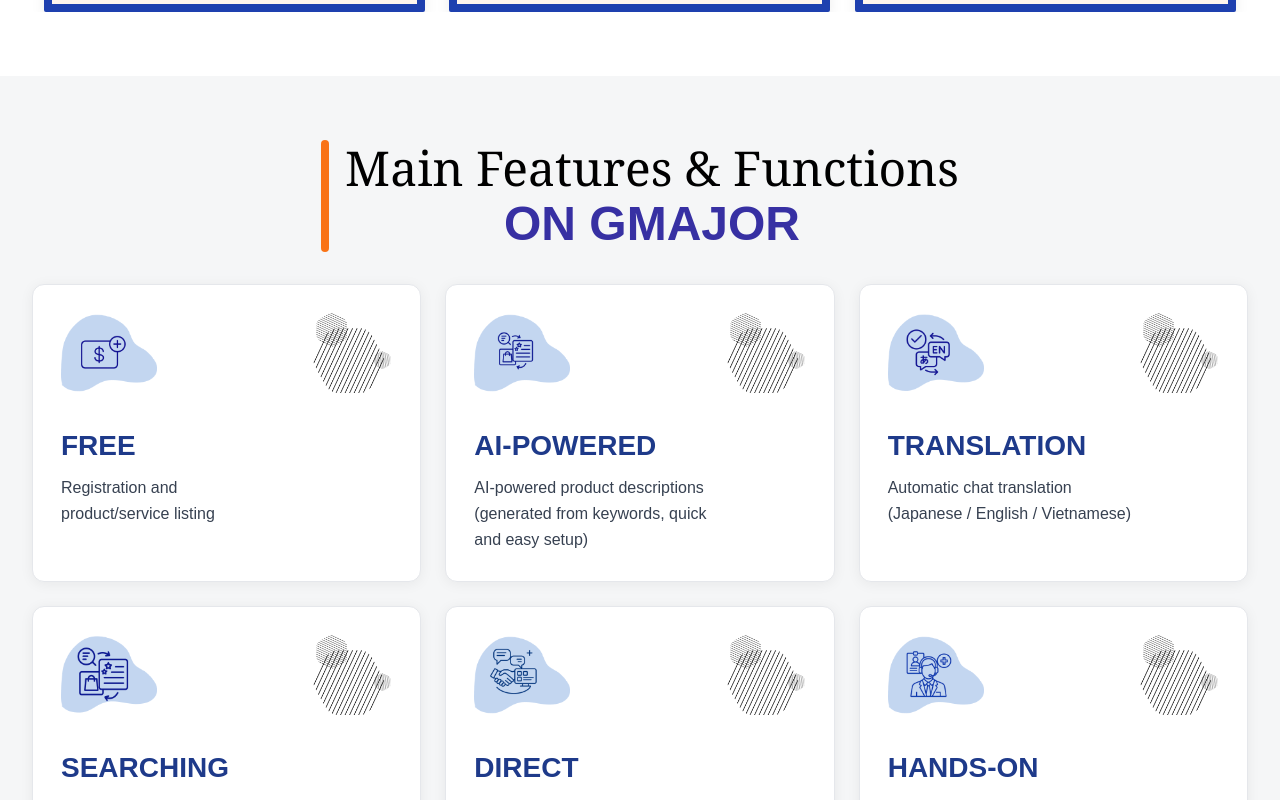
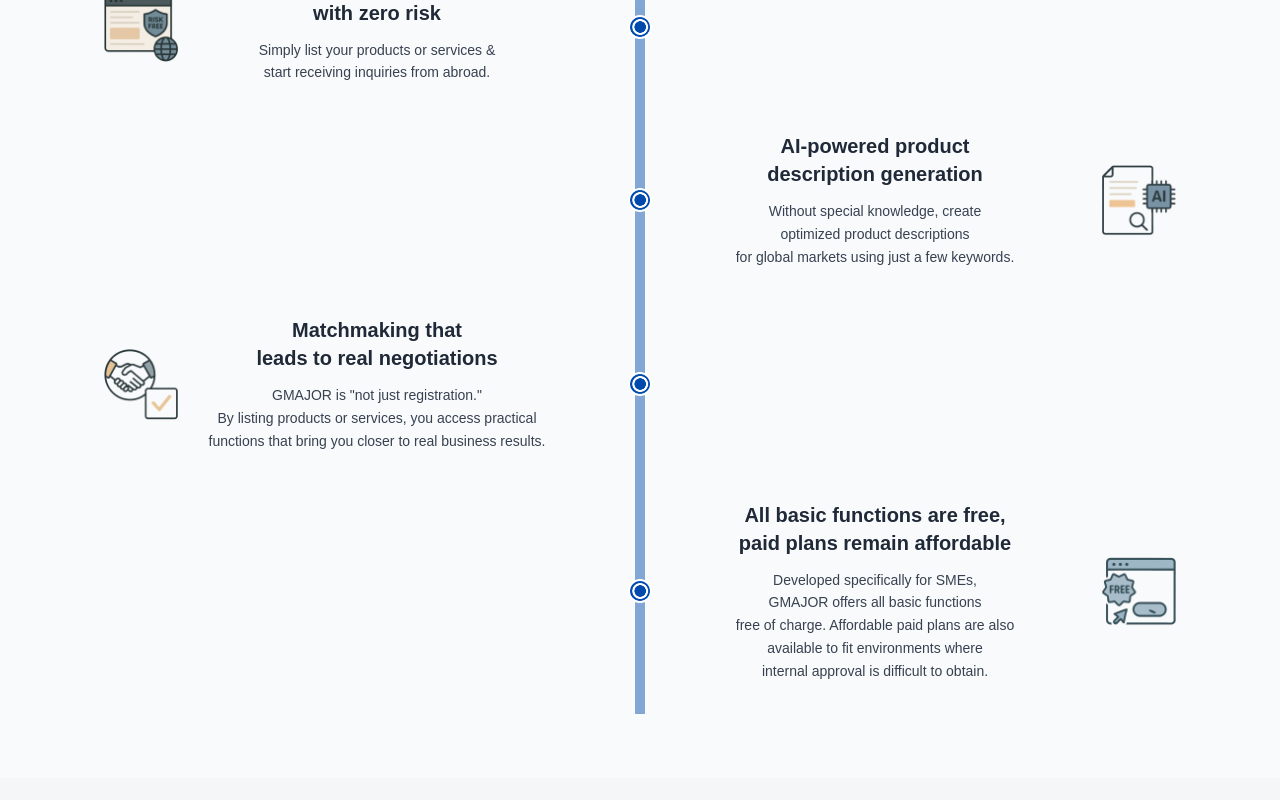
Before and after one commit to gmajorglobal/gmajor-landing, a Next.js app: page /en in a window 1280 px wide. Shown: the part 2320-3120 px from the top of the page. Built offline with nearby package versions, Linux system fonts and the light colour scheme.

Commit message:
fix en and vi

```diff
--- a/app/components/FeatureGrid.tsx
+++ b/app/components/FeatureGrid.tsx
@@ -100,7 +100,7 @@
 
                                     {/* Text */}
                                     <div className="text-center md:text-left">
-                                        <h3 className="text-[18px] md:text-[28px] font-extrabold uppercase text-blue-900 transition-colors duration-300 group-hover:text-white whitespace-pre-line">
+                                        <h3 className="text-[18px] md:text-[20px] font-extrabold uppercase text-blue-900 transition-colors duration-300 group-hover:text-white whitespace-pre-line">
                                             {t(`featureGrid.features.${feature.key}.title`)}
                                         </h3>
                                         <p className="mt-1 md:mt-2 leading-relaxed text-sm md:text-[16px] max-w-[440px] text-gray-700 transition-colors duration-300 group-hover:text-white/90 whitespace-pre-line">
--- a/app/components/InfoSection.tsx
+++ b/app/components/InfoSection.tsx
@@ -23,8 +23,8 @@
       <div className="max-w-7xl mx-auto px-3 sm:px-4 md:px-6">
         <div className="flex flex-col lg:flex-row justify-between items-center">
           {/* Left */}
-          <div className="space-y-4 sm:space-y-5 md:space-y-6 w-full md:w-[600px] lg:w-[400px]">
-            <h2 className="text-2xl sm:text-3xl md:text-4xl lg:text-5xl text-center lg:text-left font-black text-blue-900 lg:leading-[1.2] uppercase whitespace-pre-line">
+          <div className="space-y-4 sm:space-y-5 md:space-y-6 w-full md:w-[600px] lg:w-[800px]">
+            <h2 className="text-2xl sm:text-3xl md:text-4xl lg:text-4xl text-center lg:text-left font-black text-blue-900 lg:leading-[1.2] uppercase whitespace-pre-line">
               {t('infoSection.sectionTitle')}
             </h2>
             <div className="space-y-3 sm:space-y-4 text-sm sm:text-base md:text-lg lg:text-xl text-center lg:text-left text-blue-800 leading-relaxed whitespace-pre-line ">
--- a/app/components/InfoSectionTimeline.tsx
+++ b/app/components/InfoSectionTimeline.tsx
@@ -74,7 +74,7 @@
         {/* Timeline */}
         <div className="relative">
           {/* Central line - extends through all items - hidden on mobile */}
-          <div className="hidden md:block absolute left-1/2 transform -translate-x-1/2 w-2.5 bg-[#83a7d4]" style={{height: '1000px'}}></div>
+          <div className="hidden md:block absolute left-1/2 transform -translate-x-1/2 w-2.5 bg-[#83a7d4]" style={{height: '1100px'}}></div>
 
           {/* Timeline items */}
           <div className="space-y-16 md:space-y-4">
--- a/app/en/page.tsx
+++ b/app/en/page.tsx
@@ -5,6 +5,7 @@
 import Header from '../components/Header'
 import Hero from '../components/Hero'
 import InfoSection from '../components/InfoSection'
+import InfoSectionTimeline from '../components/InfoSectionTimeline'
 import FeaturesCarousel from '../components/FeaturesCarousel'
 import ComparisonSection from '../components/ComparisonSection'
 import FeatureGrid from '../components/FeatureGrid'
@@ -46,7 +47,7 @@
           <>
             <Hero locale={locale} />
             <InfoSection locale={locale} />
-            <FeaturesCarousel locale={locale} />
+            <InfoSectionTimeline locale={locale} />
             <FeatureGrid locale={locale} />
             <ComparisonTable
               locale={locale}
--- a/app/locales/en.json
+++ b/app/locales/en.json
@@ -31,23 +31,23 @@
       "answer": "It depends on your industry and products, but relevant inquiries can arrive very quickly."
     },
     "faq5": {
-      "question": "Do you provide negotiation support?",
+      "question": "Do you provide negotiation support ?",
       "answer": "Yes, optional support services by local specialists are available."
     },
     "faq6": {
-      "question": "Which countries does this platform primarily connect businesses from?",
+      "question": "Which countries’ businesses does the platform primarily connect?",
       "answer": "It primarily connects businesses from Japan, Vietnam, the United States, and China, with a particularly strong network in the Asia-Pacific region."
     },
     "faq7": {
-      "question": "Are there any country restrictions for registration on this platform?",
+      "question": "Is registration on the platform limited to certain countries?",
       "answer": "There are basically no restrictions, but we currently provide support in Japanese, English, and Vietnamese."
     },
     "faq8": {
-      "question": "Does GMAJOR charge service fees?",
+      "question": "Does GMAJOR charge a commission fee?",
       "answer": "Basic registration and listing are free. For transaction fees upon successful deals and paid support services, please contact us for detailed consultation."
     },
     "faq9": {
-      "question": "Does GMAJOR have an information security policy?",
+      "question": "Does GMAJOR have a privacy policy?",
       "answer": "Yes, we have strict security policies in place to protect our customers' valuable information and fully comply with all regulations."
     }
   },
@@ -92,24 +92,24 @@
     "imageAlt": "GMAJOR Consultation",
     "consultationText1": "Need further consultation?",
     "consultationText2": "Just leave your details,",
-    "consultationText3": "will accompany you",
+    "consultationText3": "and GMAJOR will always be by your side.",
     "form": {
       "nameLabel": "Full Name",
       "companyLabel": "Company Name",
       "phoneLabel": "Phone Number",
       "emailLabel": "Email",
       "messageLabel": "Message",
-      "submitButton": "SEND INFORMATION",
+      "submitButton": "SUBMIT INFORMATION",
       "submittingButton": "SENDING...",
-      "privacyText": "By pressing the \"Submit Information\" button, you are deemed to have accepted",
-      "privacyLink": "GMAJOR's Privacy Policy",
+      "privacyText": "By pressing the \"Submit Information\" button, you have accepted",
+      "privacyLink": "GMAJOR's Privacy Policy ",
       "privacyText2": "and agree to the terms and conditions.",
       "successMessage": "Thank you! Your information has been sent successfully. We will contact you soon.",
       "errorMessage": "Sorry, an error occurred. Please try again later."
     }
   },
   "infoSection": {
-    "sectionTitle": "WE FULLY \nUNDERSTAND THAT",
+    "sectionTitle": "Main challenges\nfaced by companies",
     "intro1": "In recent years, more and more SMEs \nhave been aiming to challenge \ninternational markets.",
     "intro2": "However, in reality, the following barriers \noften stand in the way:",
     "language": {
@@ -148,33 +148,33 @@
     "subheading": "ON GMAJOR",
     "features": {
       "free": {
-        "title": "FREE",
-        "description": "Registration and \nproduct/service listing",
+        "title": "Start by Registering\nand Listing for Free",
+        "description": "Free registration and\nproduct/service listing",
         "imageAlt": "Free"
       },
       "aiSupport": {
-        "title": "AI-POWERED",
-        "description": "AI-powered product descriptions \n(generated from keywords, quick \nand easy setup)",
+        "title": "AI Support Available",
+        "description": "AI-generated product descriptions (can be created from keywords)\nSimplified registration support",
         "imageAlt": "AI POWERED"
       },
       "translation": {
-        "title": "TRANSLATION",
-        "description": "Automatic chat translation \n(Japanese / English / Vietnamese)",
+        "title": "A World Without\nLanguage Barriers",
+        "description": "Automatic translation chat\nfunction for Japanese, English &\nVietnamese",
         "imageAlt": "Translation"
       },
       "search": {
-        "title": "SEARCHING",
-        "description": "Search & recommendation \nalgorithms based on \nindustry and purpose",
+        "title": "Regarding Search",
+        "description": "Search and recommendation\nalgorithms tailored to industries &\npurposes",
         "imageAlt": "SEARCHING"
       },
       "direct": {
-        "title": "DIRECT",
-        "description": "Business messaging for direct \nnegotiations, all managed in \none dashboard",
+        "title": "Provision of\nManagement System",
+        "description": "Direct messaging for negotiations\nBulk quotations\nCustomer & partner management\nAll-in-one dashboard",
         "imageAlt": "Direct"
       },
       "handsOn": {
-        "title": "HANDS-ON",
-        "description": "Optional support by \nlocal specialists",
+        "title": "Hands-on Services,\nPriority Display, Banner",
+        "description": "Comprehensive optional support by\nGMAJOR specialists (including hands-on\nservices and advertising plans)",
         "imageAlt": "HANDS-ON"
       }
     }
@@ -338,30 +338,30 @@
   },
   "timelineSection": {
     "subtitle": "Global Online B2B Matching Service",
-    "intro": "GMAJOR was created to solve these challenges.",
+    "intro": "GMAJOR was created to solve these exact above problems.",
     "global": {
-      "title": "Connect with Global\nBusinesses",
-      "description": "Food, textiles, furniture, agricultural products, IT,\nlogistics, and various Vietnamese companies\nare already registered."
+      "title": "Direct connections with\nglobal companies",
+      "description": "Japanese, American, Vietnamese, & Chinese companies (suppliers, factories, expansion-oriented firms)\nare already registered, creating a gateway\nfor Vietnamese businesses to go global."
     },
     "translate": {
-      "title": "Multilingual Automatic\nTranslation",
-      "description": "Input in Japanese and it will automatically\ntranslate to Vietnamese and English.\nSeamless communication with overseas partners."
+      "title": "Automatic multilingual translation",
+      "description": " in Vietnamese, and it will automatically be translated\ninto Japanese or English for seamless communication."
+    },
+    "riskfree": {
+      "title": "Free product/service listing\nwith zero risk",
+      "description": " Simply list your products or services &\nstart receiving inquiries from abroad."
+    },
+    "aibot": {
+      "title": "AI-powered product\ndescription generation",
+      "description": " Without special knowledge, create\noptimized product descriptions\nfor global markets using just a few keywords."
+    },
+    "connection": {
+      "title": "Matchmaking that\nleads to real negotiations",
+      "description": "GMAJOR is \"not just registration.\" \nBy listing products or services, you access practical\nfunctions that bring you closer to real business results."
     },
     "freepost": {
-      "title": "Free Listing with\nZero Risk",
-      "description": "Receive direct inquiries from Vietnamese\ncompanies and overseas buyers."
-    },
-    "aibot": {
-      "title": "AI-Powered Product\nDescription Generation",
-      "description": "Automatically create optimized descriptions\nfor overseas markets to enhance appeal."
-    },
-    "connection": {
-      "title": "Matching that Leads to\nReal Business Negotiations",
-      "description": "A system that doesn't just end with registration.\nEquipped with matching functions that\nlead to actual results."
-    },
-    "riskfree": {
-      "title": "All Basic Functions Free,\nAffordable Premium Plans",
-      "description": "GMAJOR provides full service as a comprehensive\ntransaction and matching platform, offering basic\nfunctions for free. For companies seeking more\nefficient support, we provide hands-on sales\nsupport by local representatives."
+      "title": "All basic functions are free,\npaid plans remain affordable",
+      "description": "Developed specifically for SMEs,\nGMAJOR offers all basic functions\nfree of charge. Affordable paid plans are also\navailable to fit environments where\ninternal approval is difficult to obtain."
     }
   },
   "lang": {
--- a/app/locales/vi.json
+++ b/app/locales/vi.json
@@ -35,7 +35,7 @@
       "answer": "Có, dịch vụ hỗ trợ tùy chọn bởi các chuyên gia địa phương luôn sẵn sàng."
     },
     "faq6": {
-      "question": "Nền tảng này chủ yếu kết nối doanh nghiệp từ những quốc gia nào?",
+      "question": "Nền tảng chủ yếu tập trung kết nối doanh nghiệp ở các nước nào ?",
       "answer": "Chủ yếu kết nối các doanh nghiệp từ Nhật Bản, Việt Nam, Mỹ và Trung Quốc, với mạng lưới mạnh mẽ đặc biệt trong khu vực châu Á-Thái Bình Dương."
     },
     "faq7": {
@@ -92,7 +92,7 @@
     "imageAlt": "Tư vấn GMAJOR",
     "consultationText1": "Bạn cần tư vấn thêm ?",
     "consultationText2": "Hãy để lại thông tin,",
-    "consultationText3": "sẽ đồng hành cùng bạn",
+    "consultationText3": "GMAJOR sẽ đồng hành cùng bạn",
     "form": {
       "nameLabel": "Họ và tên",
       "companyLabel": "Tên công ty",
@@ -109,9 +109,9 @@
     }
   },
   "infoSection": {
-    "sectionTitle": "CHÚNG TÔI \nHIỂU RẰNG",
-    "intro1": "Những năm gần đây, khát vọng vươn mình ra thị trường quốc tế của các doanh nghiệp vừa và nhỏ ngày càng lớn mạnh.",
-    "intro2": "Song, thực tế lại đặt ra nhiều rào cản không dễ vượt qua",
+    "sectionTitle": "Những khó khăn chính\ncủa doanh nghiệp",
+    "intro1": "Những năm gần đây, khát vọng vươn mình\nra thị trường quốc tế của các doanh nghiệp\nvừa và nhỏ ngày càng lớn mạnh.",
+    "intro2": "Song, thực tế lại đặt ra nhiều rào cản không\ndễ vượt qua",
     "language": {
       "title": "NGÔN NGỮ",
       "description": "Khi thiếu kỹ năng tiếng Anh hoặc tiếng Nhật, doanh nghiệp dễ bỏ lỡ cơ hội trong trao đổi email hay đàm phán."
@@ -148,33 +148,33 @@
     "subheading": "TRÊN NỀN TẢNG",
     "features": {
       "free": {
-        "title": "MIỄN PHÍ",
+        "title": "đăng ký và\nđăng tải miễn phí",
         "description": "Tạo tài khoản & đăng bài sản phẩm/dịch vụ",
         "imageAlt": "Miễn phí"
       },
       "aiSupport": {
-        "title": "AI HỖ TRỢ",
-        "description": "AI tự động mô tả sản phẩm dựa trên từ khóa",
+        "title": "Có hỗ trợ AI",
+        "description": "Tạo mô tả sản phẩm bằng AI (có thể tạo từ từ khóa)\nHỗ trợ đăng ký đơn giản",
         "imageAlt": "AI hỗ trợ"
       },
       "translation": {
-        "title": "DỊCH THUẬT",
-        "description": "Hệ thống dịch tin nhắn tự động \n(Tiếng Anh/Tiếng Việt/Tiếng Nhật)",
+        "title": "Một thế giới không\nrào cản ngôn ngữ",
+        "description": "Chức năng chat tự động dịch giữa\ntiếng Nhật, tiếng Anh và tiếng Việt",
         "imageAlt": "Dịch thuật"
       },
       "search": {
         "title": "TÌM KIẾM",
-        "description": "Thuật toán tìm kiếm thông minh, gợi ý theo ngành nghề & mục tiêu kinh doanh",
+        "description": "Thuật toán tìm kiếm và gợi ý phù hợp\nvới ngành nghề và mục đích",
         "imageAlt": "Tìm kiếm"
       },
       "direct": {
-        "title": "TRỰC TIẾP",
-        "description": "Nhắn tin và đàm phán trực tiếp, quản lý tập trung trên một bảng điều khiển duy nhất",
+        "title": "Cung cấp hệ thống\nquản lý",
+        "description": "Nhắn tin trao đổi thương mại (có thể đàm phán trực tiếp)\nBáo giá hàng loạt\nQuản lý khách hàng tiềm năng & đối tác\nMột dashboard quản lý tất cả",
         "imageAlt": "Trực tiếp"
       },
       "handsOn": {
-        "title": "HANDS-ON",
-        "description": "Hỗ trợ tuỳ chọn từ chuyên gia địa phương (Hands-On Service)",
+        "title": "Dịch vụ hỗ trợ trực tiếp,\nưu tiên hiển thị,\nuảng cáo banner",
+        "description": "Gói hỗ trợ tùy chọn toàn diện bởi các chuyên\ngia GMAJOR (bao gồm dịch vụ hỗ trợ trực\ntiếp,gói quảng cáo, v.v.)",
         "imageAlt": "Hands-on"
       }
     }
@@ -337,31 +337,31 @@
     }
   },
   "timelineSection": {
-    "subtitle": "Dịch vụ kết nối doanh nghiệp B2B toàn cầu trực tuyến",
-    "intro": "GMAJOR ra đời để giải quyết những thách thức này.",
+    "subtitle": "Diễn Đàn Doanh Nghiệp Kết Nối B2B Trực Tuyến",
+    "intro": "Giải pháp mở rộng thị trường quốc tế cho doanh nghiệp Việt Nam",
     "global": {
-      "title": "Kết nối với các doanh\nnghiệp toàn cầu",
-      "description": "Thực phẩm, dệt may, nội thất, nông sản, CNTT,\nvận chuyển và nhiều doanh nghiệp Việt Nam\nđa dạng đã đăng ký."
+      "title": "Kết nối trực tiếp với\ndoanh nghiệp toàn cầu",
+      "description": "Hàng loạt nhà cung cấp, nhà máy sản xuất & đối tác\nđến từ Nhật Bản, Mỹ, Trung Quốc, Việt Nam… đã sẵn sàng. Đây chính là cánh cổng giúp doanh nghiệp Việt Nam\ntiến gần hơn đến thị trường quốc tế."
     },
     "translate": {
-      "title": "Dịch tự động\nđa ngôn ngữ",
-      "description": "Nhập bằng tiếng Nhật sẽ tự động dịch sang\ntiếng Việt và tiếng Anh. Giao tiếp mượt mà\nvới đối tác nước ngoài."
+      "title": "Hệ thống tự động\nphiên dịch đa ngôn ngữ",
+      "description": "Bạn có thể nhắn tin thoải mái bằng tiếng Việt,\nhệ thống sẽ ngay lập tức chuyển đổi sang tiếng Anh hoặc tiếng Nhật, đảm bảo cuộc trò chuyện\nluôn liền mạch và hiệu quả."
+    },
+    "riskfree": {
+      "title": "Miễn phí đăng bài\nsản phẩm/dịch vụ, \nchẳng ngại rủi ro",
+      "description": "Chỉ cần đăng sản phẩm hoặc dịch vụ, bạn đã có cơ hội\nnhận yêu cầu hợp tác từ khắp nơi trên thế giới."
+    },
+    "aibot": {
+      "title": "Mô tả sản phẩm tối ưu với AI",
+      "description": "Không cần chuyên môn sâu, chỉ với vài từ khóa, AI sẽ giúp tạo nội dung, mô tả sản phẩm\nchuyên nghiệp, chuẩn hóa cho thị trường quốc tế."
+    },
+    "connection": {
+      "title": "Kết nối để tiến tới đàm phán thực sự",
+      "description": "GMAJOR không chỉ là nơi giới thiệu sản phẩm. Với những tính năng thiết thực, nền tảng này giúp bạn\nrút ngắn khoảng cách\ntừ bước giới thiệu đến bàn đàm phán và ký kết hợp đồng."
     },
     "freepost": {
-      "title": "Đăng tin miễn phí\nvới rủi ro bằng không",
-      "description": "Nhận truy vấn trực tiếp từ các doanh nghiệp\nViệt Nam và người mua nước ngoài."
-    },
-    "aibot": {
-      "title": "Tạo mô tả sản phẩm\nbằng AI",
-      "description": "Tự động tạo mô tả được tối ưu hóa cho\nthị trường nước ngoài để tăng sức hấp dẫn."
-    },
-    "connection": {
-      "title": "Kết nối dẫn đến\nthương lượng kinh doanh thực tế",
-      "description": "Một hệ thống không chỉ dừng lại ở việc đăng ký.\nTrang bị các chức năng kết nối dẫn đến\nkết quả thực tế."
-    },
-    "riskfree": {
-      "title": "Tất cả tính năng cơ bản miễn phí,\nGói trả phí với giá hợp lý",
-      "description": "GMAJOR cung cấp dịch vụ đầy đủ như một nền tảng\ngiao dịch và kết nối toàn diện, cung cấp các tính năng\ncơ bản miễn phí. Đối với các công ty muốn hỗ trợ hiệu quả\nhơn, chúng tôi cung cấp hỗ trợ bán hàng thực tế\nbởi đại diện địa phương."
+      "title": "Miễn phí tính năng cơ bản\nGói nâng cấp chi phí hợp lý",
+      "description": "Dành riêng cho SMEs, GMAJOR cung cấp\nđầy đủ tính năng cơ bản hoàn toàn miễn phí.\nNếu cần nâng cấp, bạn có thể chọn gói trả phí\nvới chi phí phù hợp, đặc biệt cho\ndoanh nghiệp còn hạn chế ngân sách."
     }
   },
   "lang": {
--- a/app/vi/page.tsx
+++ b/app/vi/page.tsx
@@ -5,6 +5,7 @@
 import Header from '../components/Header'
 import Hero from '../components/Hero'
 import InfoSection from '../components/InfoSection'
+import InfoSectionTimeline from '../components/InfoSectionTimeline'
 import FeaturesCarousel from '../components/FeaturesCarousel'
 import ComparisonSection from '../components/ComparisonSection'
 import FeatureGrid from '../components/FeatureGrid'
@@ -46,7 +47,7 @@
           <>
             <Hero locale={locale} />
             <InfoSection locale={locale} />
-            <FeaturesCarousel locale={locale} />
+            <InfoSectionTimeline locale={locale} />
             <FeatureGrid locale={locale} />
             <ComparisonTable
               locale={locale}
```
